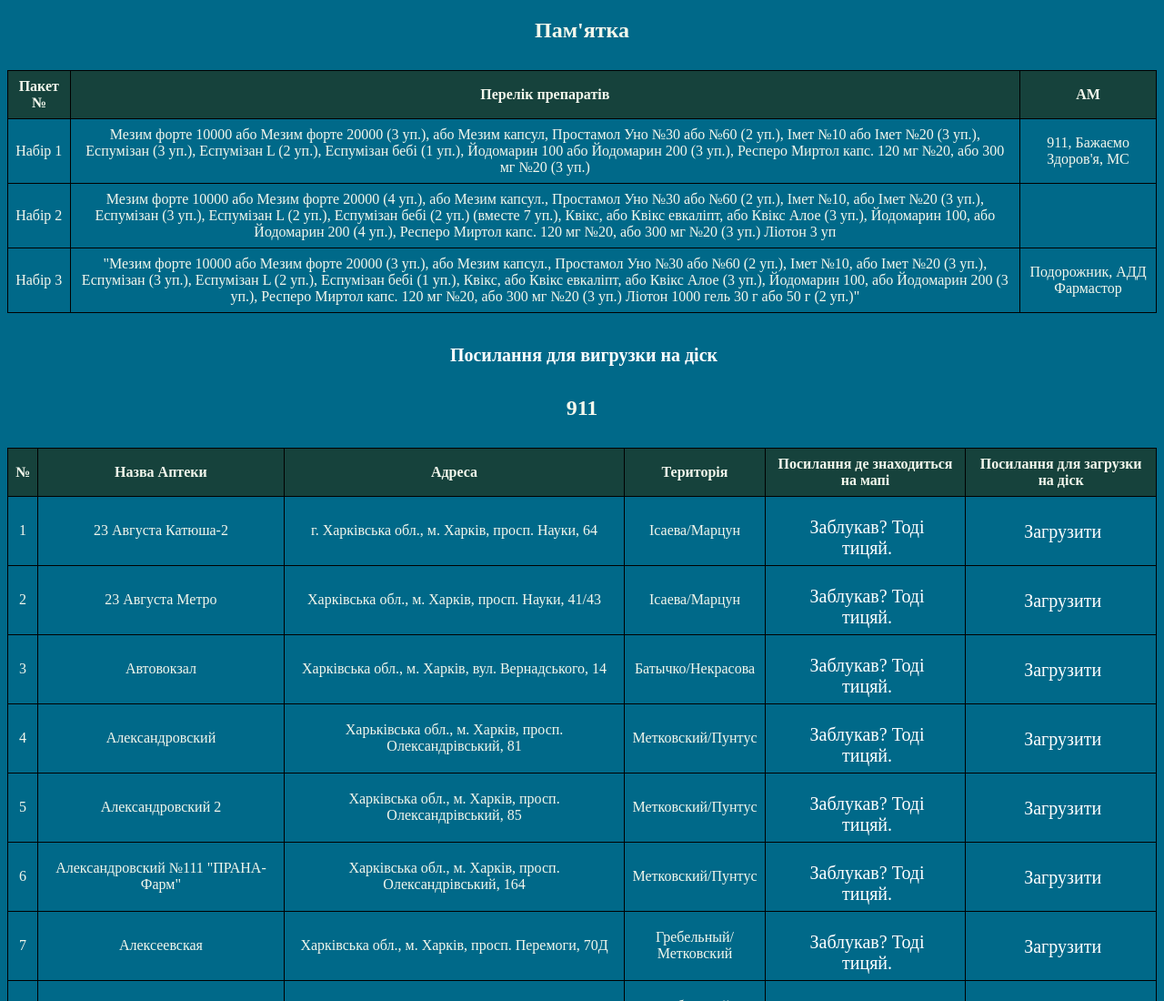
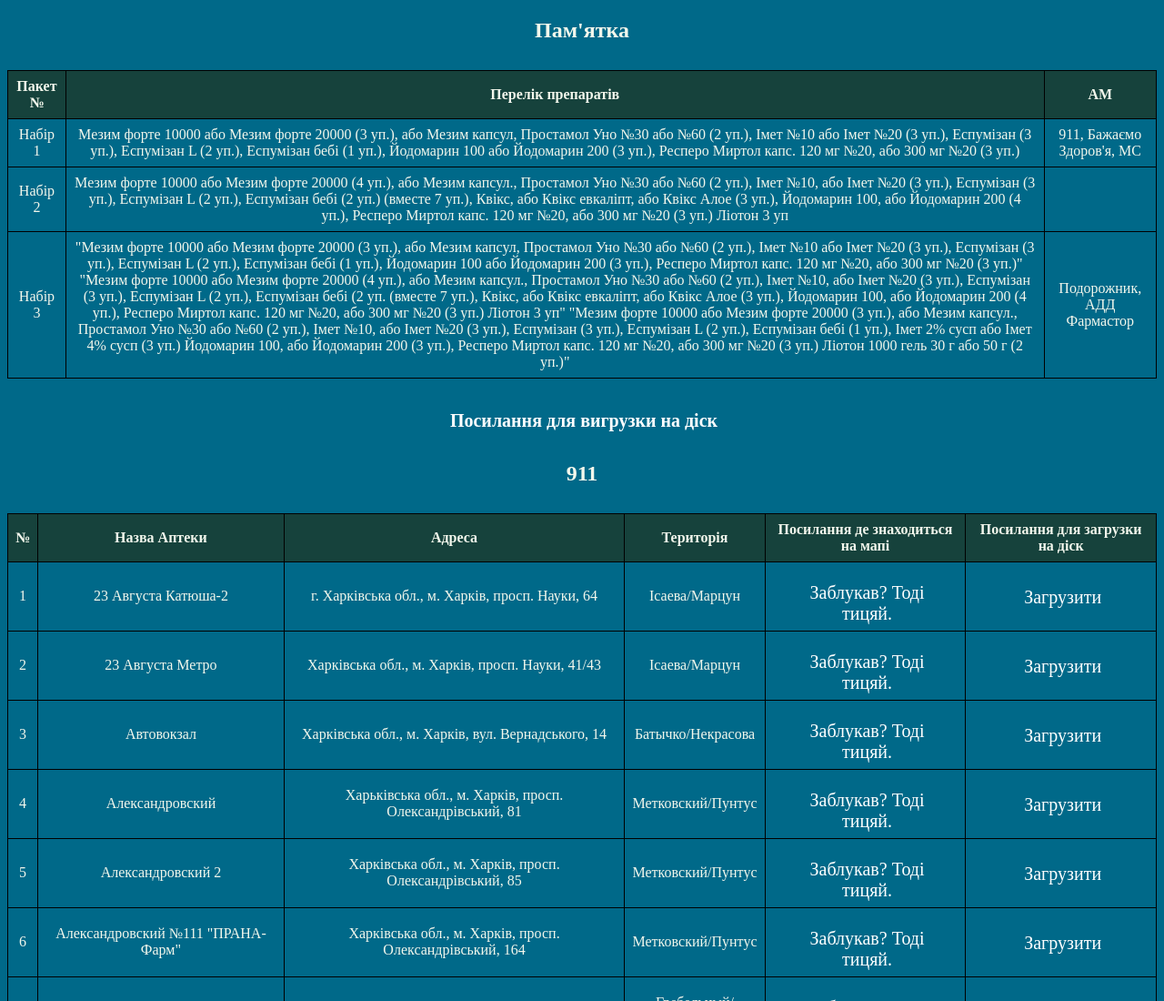
Before and after one commit to dmytro-klepikov/marketing-project, a plain HTML site: page index.html in a window 1280 px wide. Shown: the top 1100 px of the page at 91% size. Drawn offline with Linux system fonts and the light colour scheme.

Commit message:
Update index.html

```diff
--- a/index.html
+++ b/index.html
@@ -90,13 +90,32 @@
             <tr>
                 <td>Набір 3</td>
                 <td>"Мезим форте 10000 або Мезим форте 20000 (3 уп.),
+або Мезим капсул,
+Простамол Уно №30 або №60 (2 уп.),
+Імет №10 або Імет №20 (3 уп.),
+Еспумізан (3 уп.),
+Еспумізан L (2 уп.),
+Еспумізан бебі (1 уп.),
+Йодомарин 100 або Йодомарин 200 (3 уп.),
+Респеро Миртол капс. 120 мг №20, або 300 мг №20 (3 уп.)"
+"Мезим форте 10000 або Мезим форте 20000 (4 уп.),
+або Мезим капсул.,
+Простамол Уно №30 або №60 (2 уп.),
+Імет №10, або Імет №20 (3 уп.),
+Еспумізан (3 уп.),
+Еспумізан L (2 уп.),
+Еспумізан бебі (2 уп. (вместе 7 уп.),
+Квікс, або Квікс евкаліпт, або Квікс Алое (3 уп.),
+Йодомарин 100, або Йодомарин 200 (4 уп.),
+Респеро Миртол капс. 120 мг №20, або 300 мг №20 (3 уп.) Ліотон 3 уп"
+"Мезим форте 10000 або Мезим форте 20000 (3 уп.),
 або Мезим капсул.,
 Простамол Уно №30 або №60 (2 уп.),
 Імет №10, або Імет №20 (3 уп.),
 Еспумізан (3 уп.),
 Еспумізан L (2 уп.),
 Еспумізан бебі (1 уп.),
-                    Квікс, або Квікс евкаліпт, або Квікс Алое (3 уп.),
+Імет 2% сусп або Імет 4% сусп (3 уп.)
 Йодомарин 100, або Йодомарин 200 (3 уп.),
 Респеро Миртол капс. 120 мг №20, або 300 мг №20 (3 уп.)
 Ліотон 1000 гель 30 г або 50 г (2 уп.)"</td>
```
Lines whose indentation alone changed are shown as unchanged.
